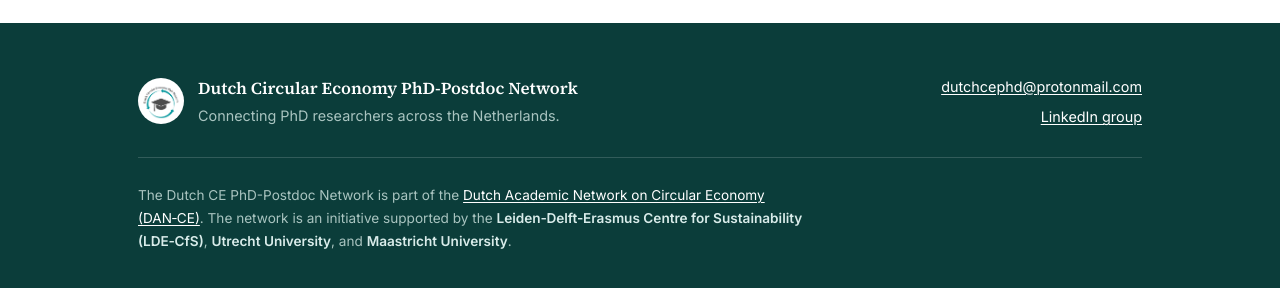
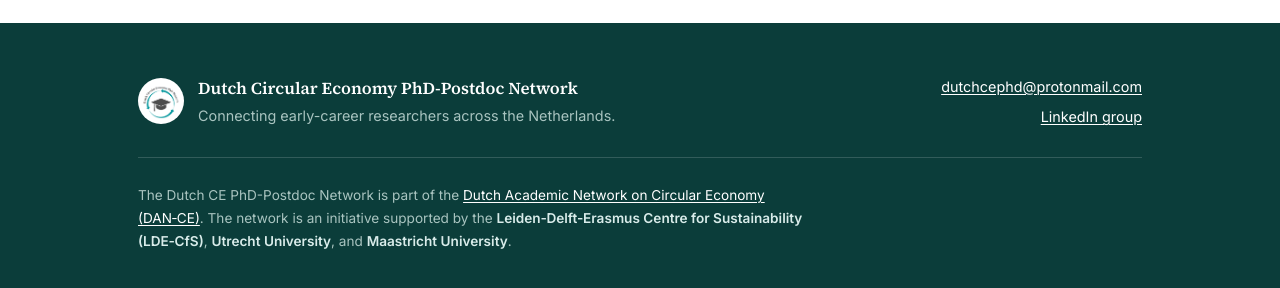
Before and after one commit to CE-Network/CE-Network.github.io, a Jekyll site: the page built from index.html, in a window 1280 px wide and 900 px high, scrolled down 4233 px. Shown: the part 606-894 px from the top of the window. Built offline with Jekyll 4.4.1, drawn with Linux system fonts in a browser that asks for light colours.

Commit message:
adapted footer to include all early career researchers

```diff
--- a/_includes/footer.html
+++ b/_includes/footer.html
@@ -5,7 +5,7 @@
         <img src="Logo.PNG" alt="" class="footer-logo">
         <div>
           <p class="footer-name">Dutch Circular Economy PhD-Postdoc Network</p>
-          <p class="footer-tagline">Connecting PhD researchers across the Netherlands.</p>
+          <p class="footer-tagline">Connecting early-career researchers across the Netherlands.</p>
         </div>
       </div>
       <nav class="footer-links" aria-label="Footer">
```
